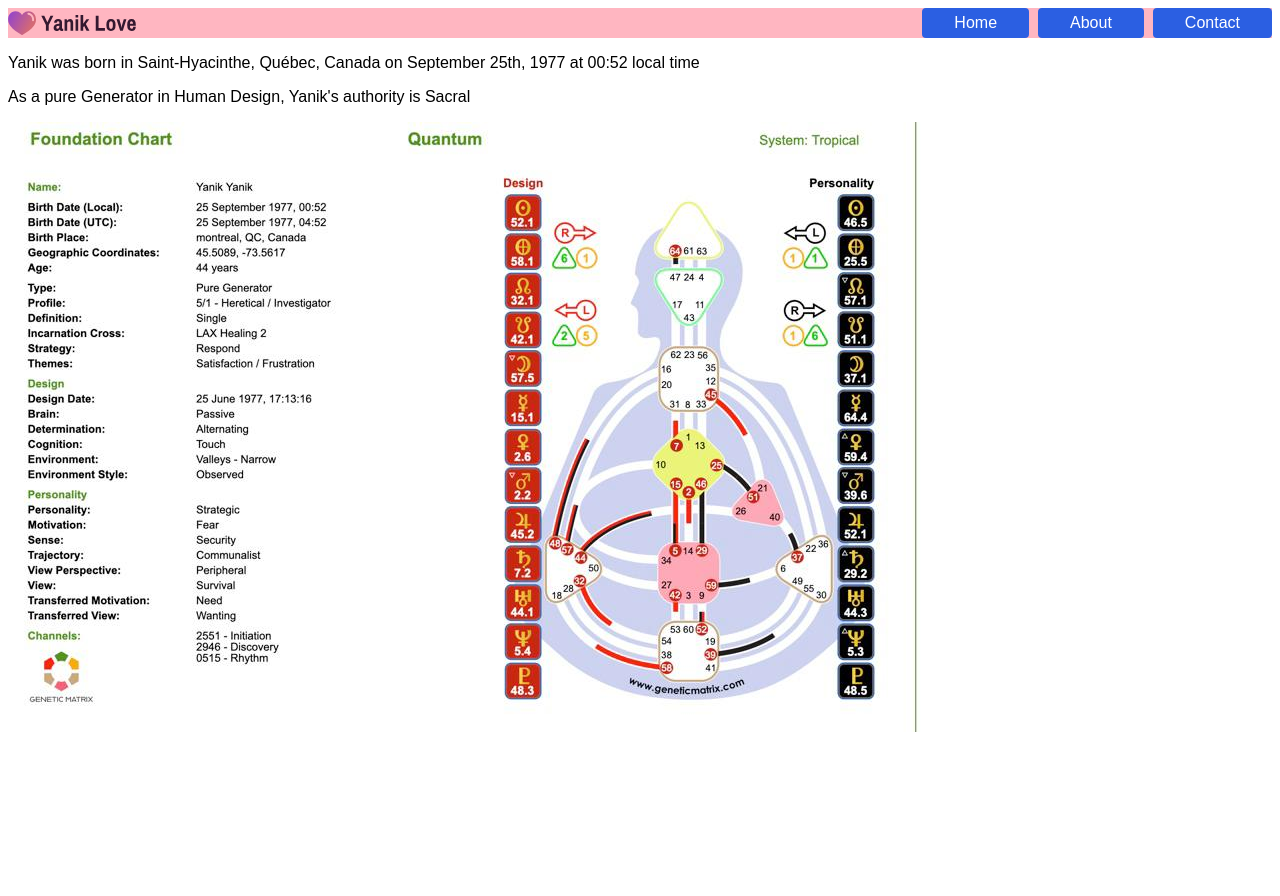
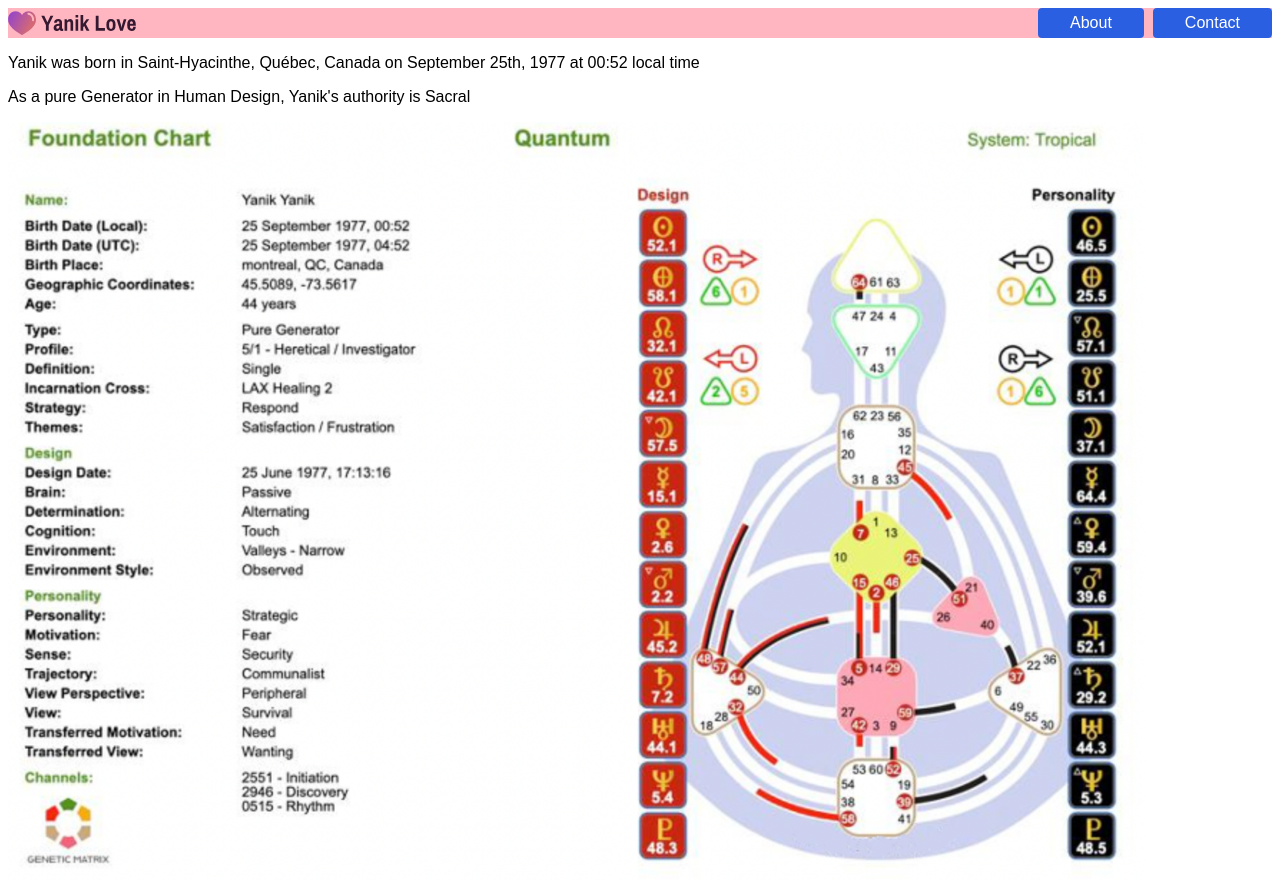
Before and after one commit to promosixniner/yanik.com, a Nuxt app: page /about in a window 1280 px wide. Before the commit the page ends 800 px from the top, so only its background shows below. Built offline with nearby package versions, Linux system fonts and the light colour scheme.

Commit message:
removed home button

```diff
--- a/layouts/default.vue
+++ b/layouts/default.vue
@@ -5,7 +5,6 @@
         ><img src="/y.svg" class="logo"
       /></NuxtLink>
       <div class="nav">
-        <NuxtLink class="link" :to="{ name: 'index' }">Home</NuxtLink>
         <NuxtLink class="link" :to="{ name: 'about' }">About</NuxtLink>
         <NuxtLink class="link" :to="{ name: 'contact' }">Contact</NuxtLink>
       </div>
--- a/pages/about.vue
+++ b/pages/about.vue
@@ -6,7 +6,7 @@
       at 00:52 local time
     </p>
     <p>As a pure Generator in Human Design, Yanik's authority is Sacral</p>
-    <p><img src="/human-design-yanik.jpeg" class="human" /></p>
+    <p><img src="/human-design-chart-yanik.png" class="human" /></p>
   </div>
 </template>
 
@@ -14,5 +14,6 @@
 .human {
   display: flex;
   align-items: center;
+  width: 90%;
 }
 </style>
```
Also changed, not shown: public/human-design-chart-yanik.png (added), public/human-design-yanik.jpeg (deleted).
